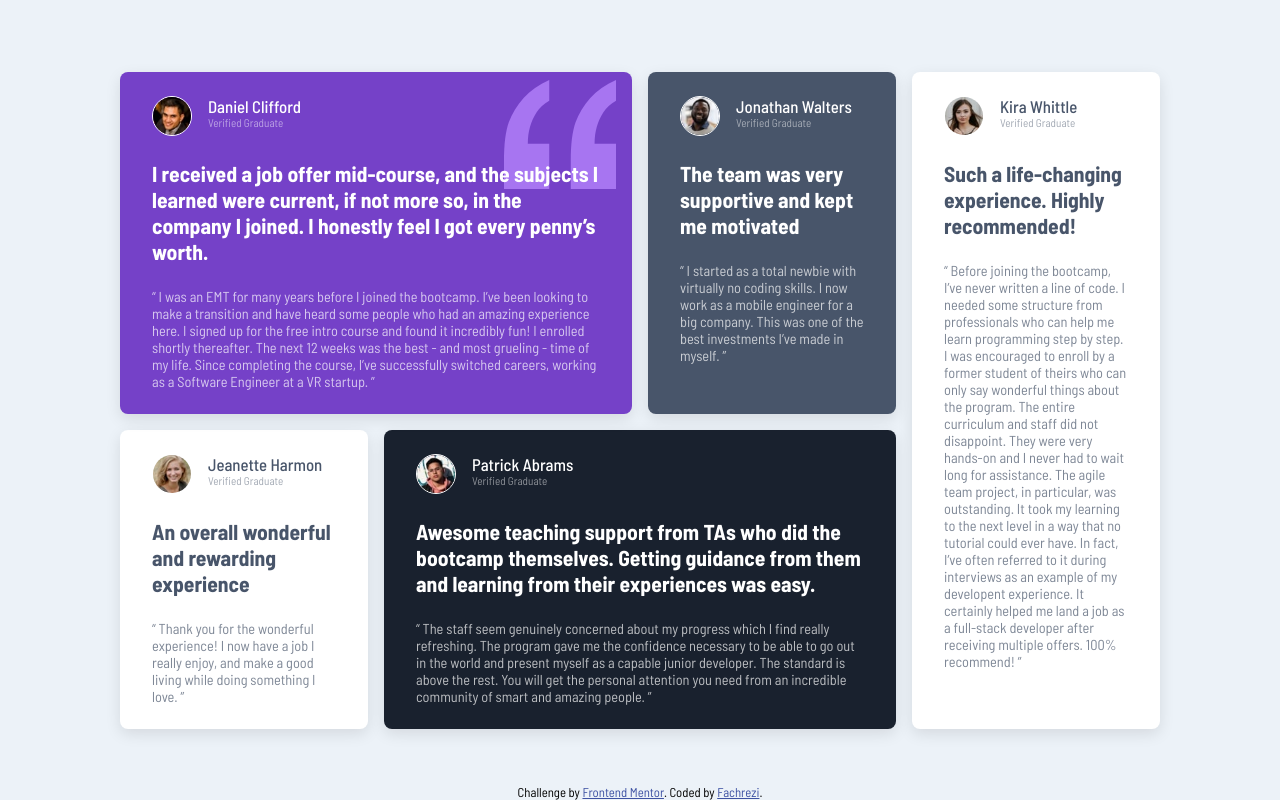
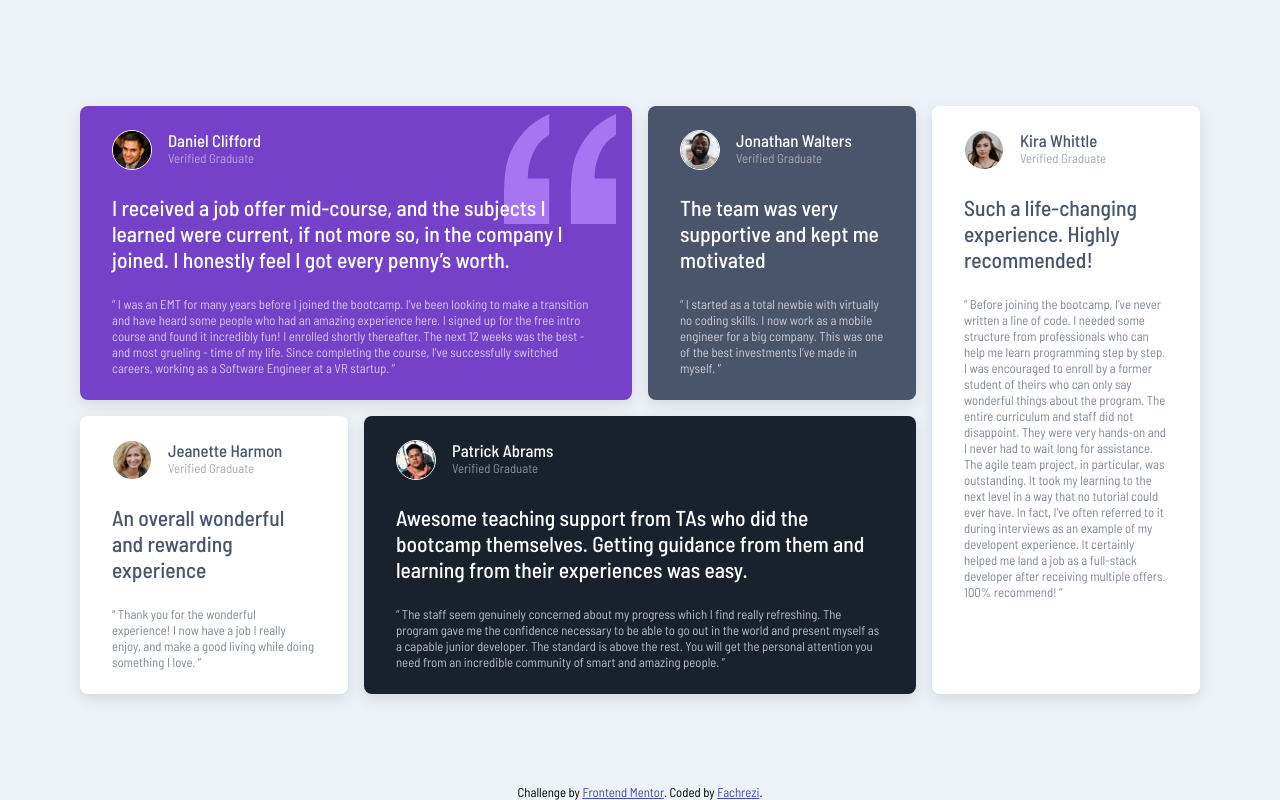
Before and after one commit to Fbeye04/Testimonial-grid-section, a plain HTML site: page index.html in a window 1280 px wide. Drawn offline with Linux system fonts and the light colour scheme.

Commit message:
fix again the styling

```diff
--- a/scss/_variables.scss
+++ b/scss/_variables.scss
@@ -10,7 +10,7 @@ $base-font-families: "Barlow Semi Condensed", sans-serif;
 $base-font-sizes: 13px;
 $base-font-weights: (
   "semi-bold": 500,
-  "bolder": 600,
+  "bold": 600,
 );
 
 $tablet: 640px;
--- a/scss/main.scss
+++ b/scss/main.scss
@@ -53,7 +53,7 @@ body {
   }
 
   @include desktop {
-    max-width: 65rem;
+    max-width: 70rem;
     grid-template-columns: repeat(4, 1fr);
     grid-template-rows: auto;
     gap: 1rem;
@@ -104,8 +104,13 @@ body {
       }
     }
 
+    h2 {
+      font-weight: weight(semi-bold);
+    }
+
     p {
       opacity: 0.7;
+      font-size: 0.8rem;
     }
   }
 
```
Also changed, not shown: css/main.css, 2 other files.
